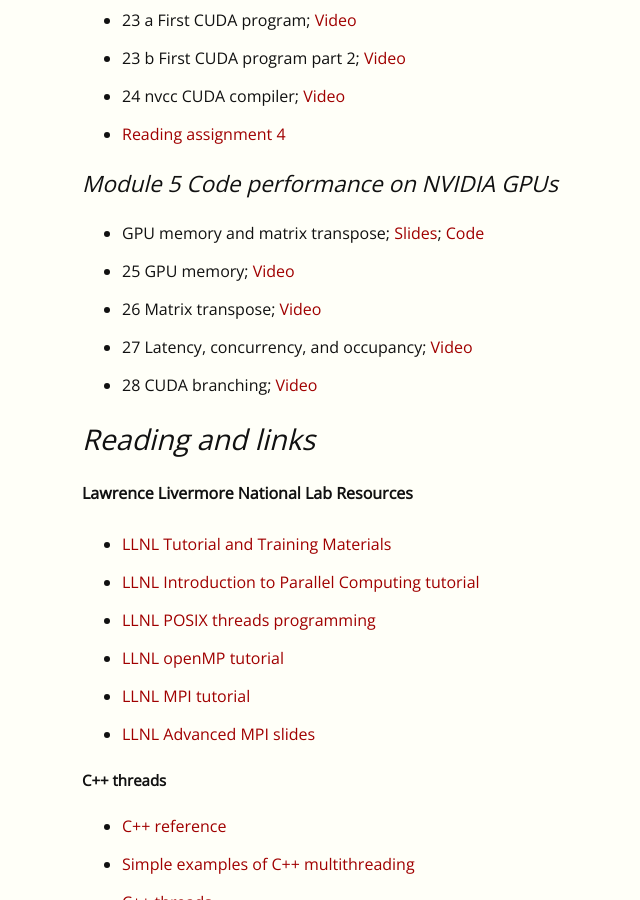
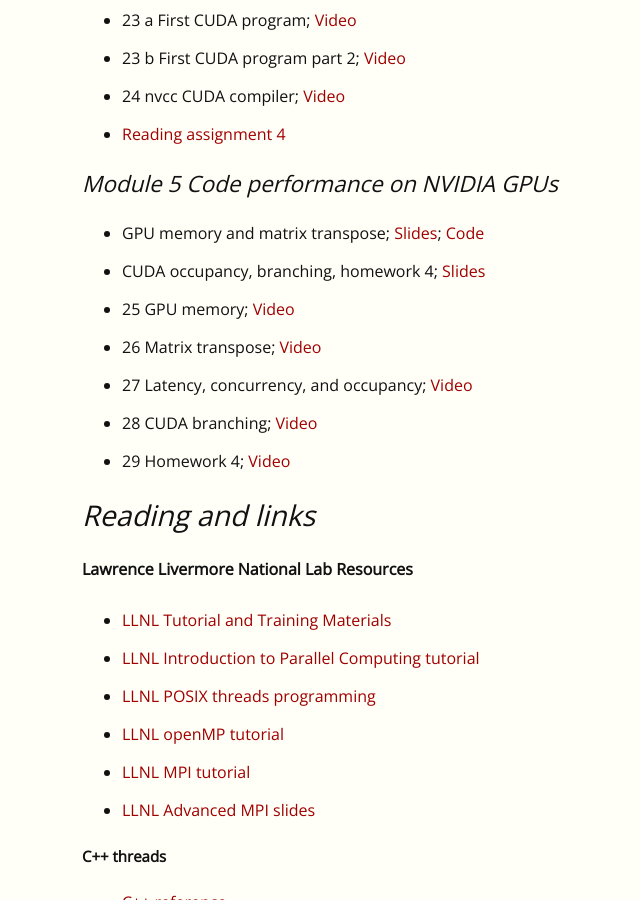
Before and after one commit to EricDarve/cme213-spring-2021, a Jekyll site: the page built from index.md, in a window 1280 px wide and 900 px high, scrolled down 2631 px. Shown: the whole window, without its empty margins (78-718 px from the left). Built offline with Jekyll 4.4.1, drawn with Linux system fonts in a browser that asks for light colours.

Commit message:
Lecture 10 slides and H4 video

```diff
--- a/index.md
+++ b/index.md
@@ -85,10 +85,13 @@
 ### Module 5 Code performance on NVIDIA GPUs
 
 - GPU memory and matrix transpose; [Slides](Lecture Slides/Lecture_09.pdf); [Code](https://github.com/EricDarve/cme213-spring-2021/tree/main/Code/Lecture_09)
+- CUDA occupancy, branching, homework 4; [Slides](Lecture Slides/Lecture_10.pdf)
 - 25 GPU memory; [Video](https://stanford-pilot.hosted.panopto.com/Panopto/Pages/Viewer.aspx?id=a337c354-634b-4036-a2bd-ad120000d2dc)
 - 26 Matrix transpose; [Video](https://stanford-pilot.hosted.panopto.com/Panopto/Pages/Viewer.aspx?id=a2ae4f59-bdbb-4a67-a468-ad120023855e)
 - 27 Latency, concurrency, and occupancy; [Video](https://stanford-pilot.hosted.panopto.com/Panopto/Pages/Viewer.aspx?id=78a55dba-48a6-474b-bb69-ad13000fd03f)
 - 28 CUDA branching; [Video](https://stanford-pilot.hosted.panopto.com/Panopto/Pages/Viewer.aspx?id=bf1019a1-0440-4d70-951b-ad130028ef48)
+- 29 Homework 4; [Video](https://stanford-pilot.hosted.panopto.com/Panopto/Pages/Viewer.aspx?id=8e103553-aedf-434c-a1c5-ad1400016f4c)
+
 
 ## Reading and links
 
```
Also changed, not shown: 1 other file.
